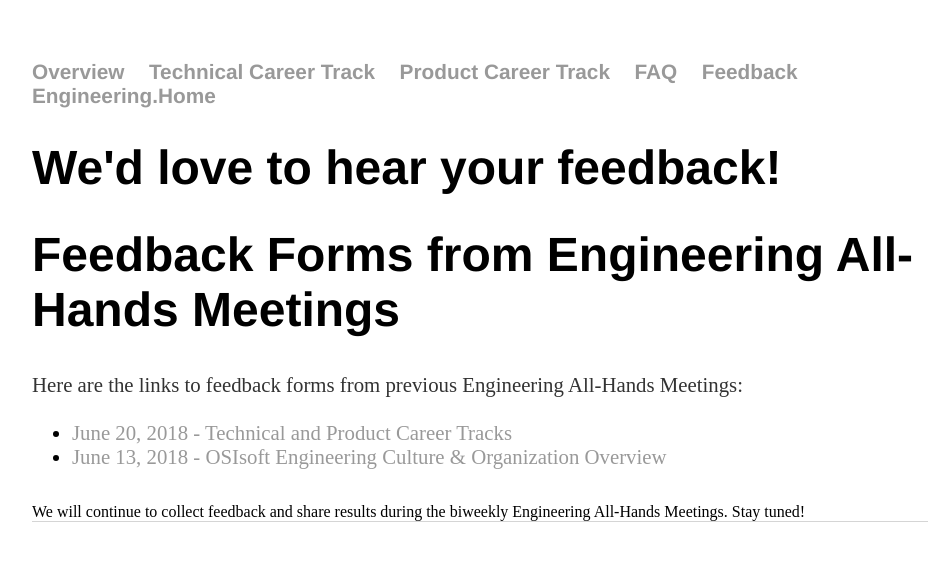
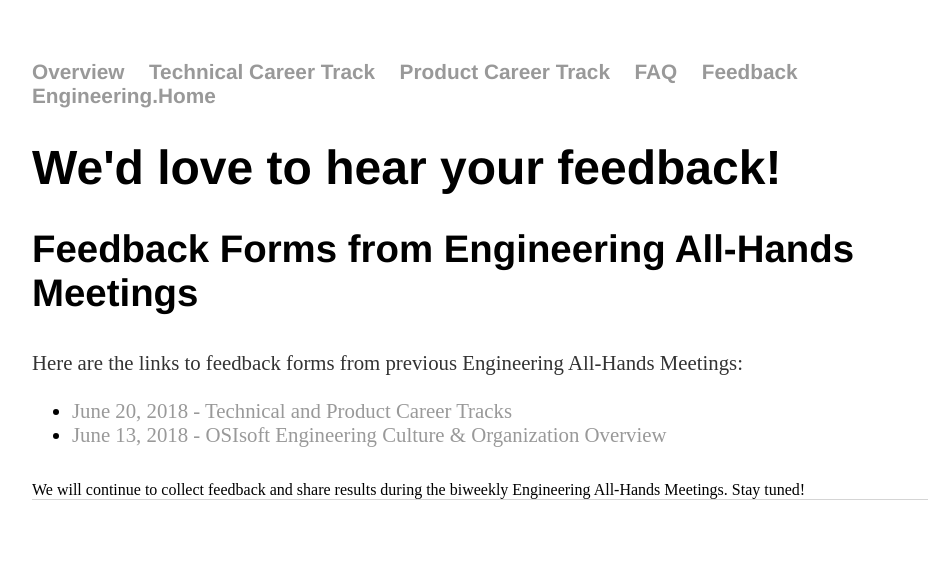
Before and after one commit to OSIEng/osieng.github.io, a Jekyll site: the page built from feedback/index.html, in a window 1280 px wide. Shown: the top 561 px of the page, without its empty margins (160-1103 px from the left). Built offline with Jekyll 4.4.1, drawn with Linux system fonts in a browser that asks for light colours.

```diff
--- a/feedback/index.html
+++ b/feedback/index.html
@@ -4,7 +4,7 @@ title: Feedback - OSIsoft Engineering Organization
 ---
 <div class="blurb">
 	<h1>We'd love to hear your feedback!</h1>
-	<h1>Feedback Forms from Engineering All-Hands Meetings</h1>
+	<h2>Feedback Forms from Engineering All-Hands Meetings</h2>
 	<p>Here are the links to feedback forms from previous Engineering All-Hands Meetings:
   <ul>
   <li><a href="http://bit.ly/AllHands180620">June 20, 2018 - Technical and Product Career Tracks</a></li>
@@ -12,3 +12,5 @@ title: Feedback - OSIsoft Engineering Organization
   </ul>
   </br>
   We will continue to collect feedback and share results during the biweekly Engineering All-Hands Meetings. Stay tuned!
+
+</br>
```
